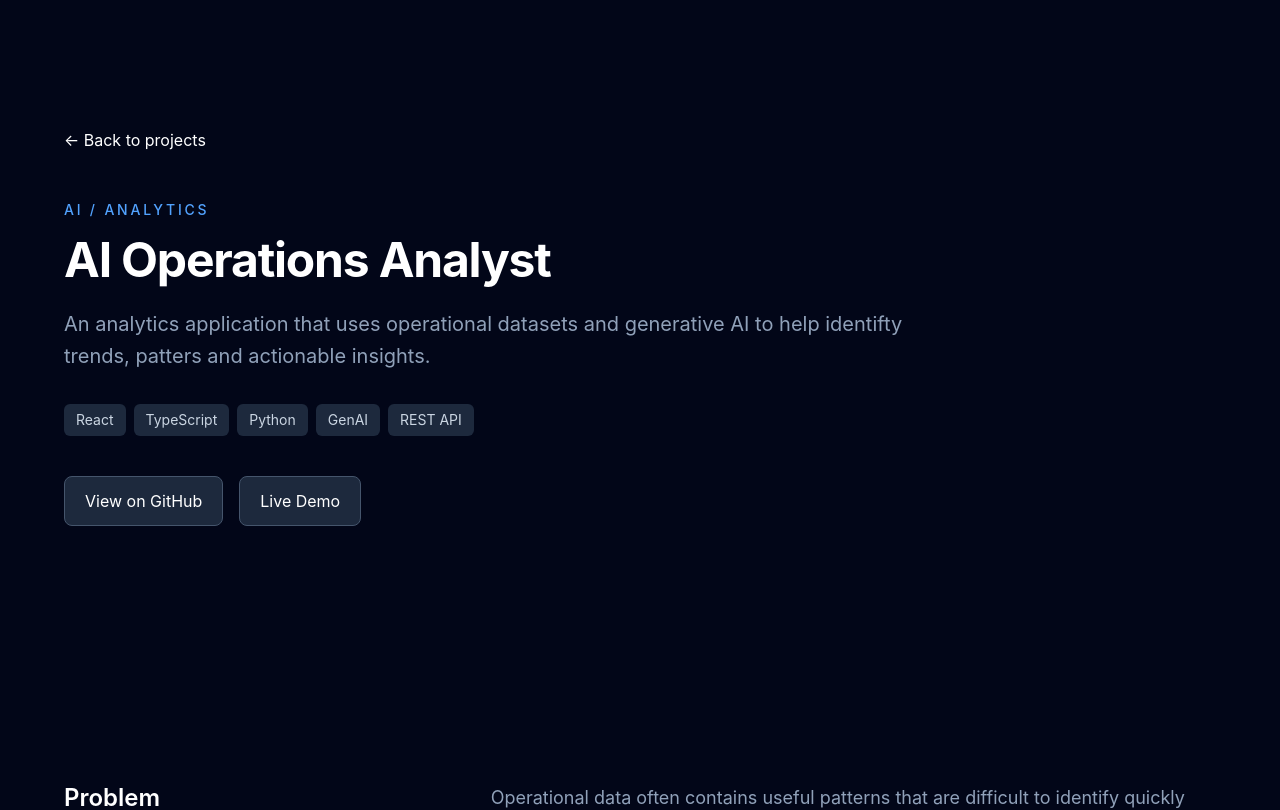
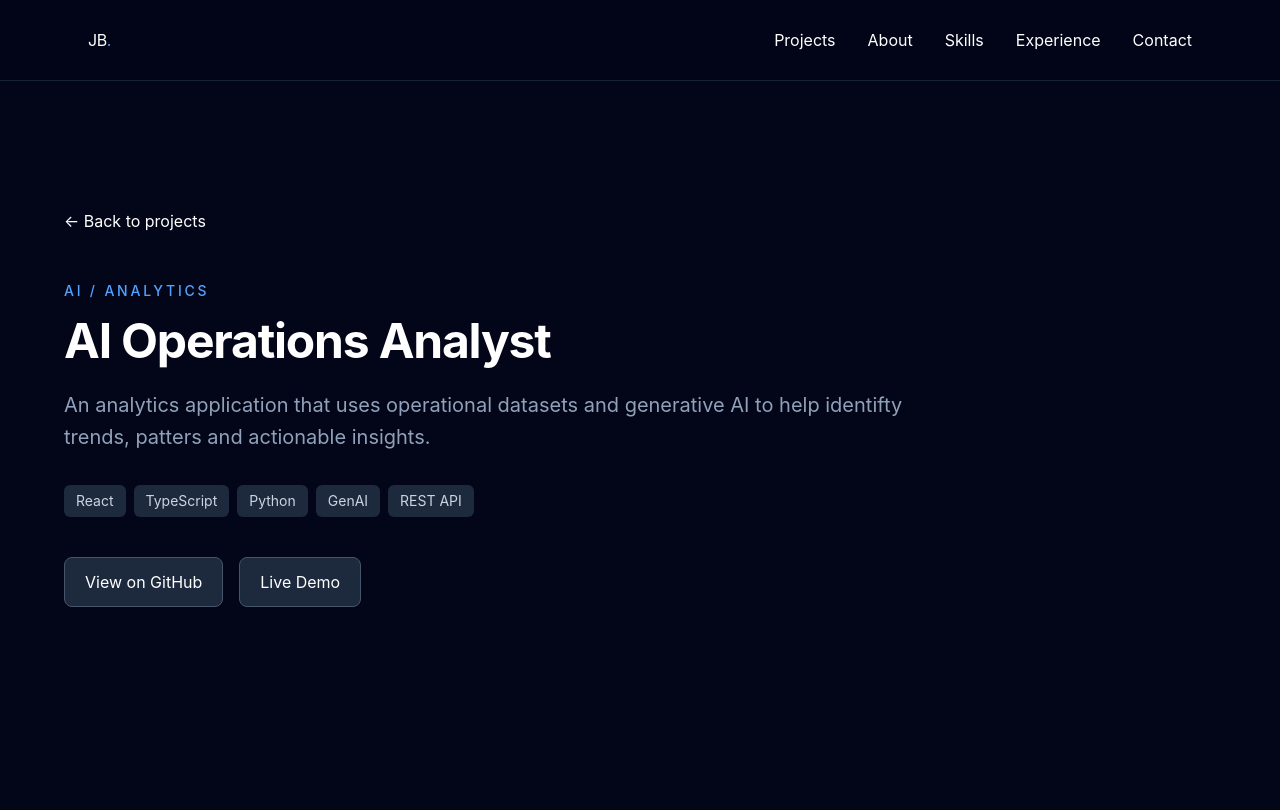
Before and after one commit to jburky15/portfolio-main, a React app: page /projects/ai-operations-analyst in a window 1280 px wide. Shown: the top 810 px of the page. Built offline with nearby package versions, Linux system fonts and the light colour scheme; the HTML template or start-up script is replaced by a standard one.

Commit message:
Fixed Links/Scrolling on main page, made a global layout

```diff
--- a/src/App.tsx
+++ b/src/App.tsx
@@ -1,5 +1,6 @@
 import { BrowserRouter, Route, Routes } from 'react-router-dom'
 
+import SiteLayout from './layouts/SiteLayout'
 import Home from './pages/Home'
 import ProjectPage from './pages/ProjectPage'
 
@@ -7,11 +8,13 @@ function App() {
   return (
     <BrowserRouter>
       <Routes>
-        <Route path="/" element={<Home />} />
-        <Route
-          path="/projects/:projectId"
-          element={<ProjectPage />}
-        />
+        <Route element={<SiteLayout />}>
+          <Route path="/" element={<Home />} />
+          <Route
+            path="/projects/:projectId"
+            element={<ProjectPage />}
+          />
+        </Route>
       </Routes>
     </BrowserRouter>
   )
--- a/src/components/Hero.tsx
+++ b/src/components/Hero.tsx
@@ -27,7 +27,7 @@ function Hero() {
                 <div className="mt-10 flex flex-wrap gap-4">
                     <a
                         href="#projects"
-                        className="rounded-lg bg-white px-6 py-3 text-sm font-medium text-slate-950 transition hover:-translate-y-0.5 hover:bg-slate-200"
+                        className="rounded-lg border border-slate-700 px-6 py-3 text-sm font-medium text-white transition hover:-translate-y-0.5 hover:bg-slate-900"
                     >
                         Check Out My Work
                     </a>
--- a/src/components/Navbar.tsx
+++ b/src/components/Navbar.tsx
@@ -1,4 +1,5 @@
 import { useState } from 'react'
+import { Link } from 'react-router-dom'
 
 function Navbar() {
     const [isMenuOpen, setIsMenuOpen] = useState(false)
@@ -11,47 +12,47 @@ function Navbar() {
         <header className="sticky top-0 z-50 border-b border-slate-800/80 bg-slate-950/90 backdrop-blur">
             <nav className="mx-auto flex h-20 max-w-6xl items-center justify-between px-6">
                 {/* Logo */}
-                <a
-                    href="#home"
+                <Link
+                    to="/"
                     onClick={closeMenu}
                     className="text-lg font-semibold tracking-tight text-white transition hover:text-blue-400"
                 >
                     JB<span className="text-blue-400">.</span>
-                </a>
+                </Link>
 
                 {/* Desktop Navigation */}
                 <div className="hidden items-center gap-8 md:flex">
-                    <a
-                        href="#projects"
+                    <Link
+                        to="#projects"
                         className="text-sm text-slate-400 transition hover:text-white"
                     >
                         Projects
-                    </a>
-                    <a
-                        href="#about"
+                    </Link>
+                    <Link
+                        to="#about"
                         className="text-sm text-slate-400 transition hover:text-white"
                     >
                         About
-                    </a>
-                    <a
-                        href='#skills'
+                    </Link>
+                    <Link
+                        to='#skills'
                         onClick={closeMenu}
                         className='text-sm text-slate-400 transition hover:text-white'
                     >
                         Skills
-                    </a>
-                    <a
-                        href="#experience"
+                    </Link>
+                    <Link
+                        to="#experience"
                         className="text-sm text-slate-400 transition hover:text-white"
                     >
                         Experience
-                    </a>
-                    <a
-                        href="#contact"
+                    </Link>
+                    <Link
+                        to="#contact"
                         className="text-sm text-slate-400 transition hover:text-white"
                     >
                         Contact
-                    </a>
+                    </Link>
                 </div>
 
                 {/* Mobile Menu Button */}
@@ -92,8 +93,8 @@ function Navbar() {
                     }`}
                 >
                     <div className="mx-auto flex max-w-6xl flex-col px-6 py-4">
-                        <a
-                            href="#projects"
+                        <Link
+                            to="#projects"
                             onClick={closeMenu}
                             className={`py-3 text-sm text-slate-300 transition-all duration-300 ${
                                 isMenuOpen
@@ -102,9 +103,9 @@ function Navbar() {
                             } hover:text-white`}
                         >
                             Projects
-                        </a>
-                        <a
-                            href="#about"
+                        </Link>
+                        <Link
+                            to="#about"
                             onClick={closeMenu}
                             className={`py-3 text-sm text-slate-300 transition-all duration-300 ${
                                 isMenuOpen
@@ -113,9 +114,9 @@ function Navbar() {
                             } hover:text-white`}
                         >
                             About
-                        </a>
-                        <a
-                            href='#skills'
+                        </Link>
+                        <Link
+                            to='#skills'
                             onClick={closeMenu}
                             className={`py-3 text-sm text-slate-300 transition-all duration-300 ${
                                 isMenuOpen
@@ -124,9 +125,9 @@ function Navbar() {
                             } hover:text-white`}
                         >
                             Skills
-                        </a>
-                        <a
-                            href="#experience"
+                        </Link>
+                        <Link
+                            to="#experience"
                             onClick={closeMenu}
                             className={`py-3 text-sm text-slate-300 transition-all duration-300 ${
                                 isMenuOpen
@@ -135,9 +136,9 @@ function Navbar() {
                             } hover:text-white`}
                         >
                             Experience
-                        </a>
-                        <a
-                            href="#contact"
+                        </Link>
+                        <Link
+                            to="#contact"
                             onClick={closeMenu}
                             className={`py-3 text-sm text-slate-300 transition-all duration-300 ${
                                 isMenuOpen
@@ -146,7 +147,7 @@ function Navbar() {
                             } hover:text-white`}
                         >
                             Contact
-                        </a>
+                        </Link>
                     </div>
                 </div>
         </header>
--- /dev/null
+++ b/src/components/ScrollToHash.tsx
@@ -0,0 +1,31 @@
+import { useEffect } from 'react'
+import { useLocation } from 'react-router-dom'
+
+function ScrollToHash () {
+    const location = useLocation()
+
+    useEffect(() => {
+        if (!location.hash) {
+            window.scrollTo({
+                top: 0,
+                behavior: 'smooth',
+            })
+
+            return
+        }
+
+        const element = document.getElementById(
+            location.hash.substring(1),
+        )
+
+        if (element) {
+            element.scrollIntoView({
+                behavior: 'smooth',
+            })
+        }
+    }, [location])
+
+    return null
+}
+
+export default ScrollToHash
--- /dev/null
+++ b/src/layouts/SiteLayout.tsx
@@ -0,0 +1,17 @@
+import { Outlet } from 'react-router-dom'
+import Navbar from '../components/Navbar'
+import Footer from '../components/Footer'
+import ScrollToHash from '../components/ScrollToHash'
+
+function SiteLayout() {
+    return (
+        <div className="min-h-screen bg-slate-950 text-white">
+            <ScrollToHash />
+            <Navbar />
+            <Outlet />
+            <Footer />
+        </div>
+    )
+}
+
+export default SiteLayout
--- a/src/pages/Home.tsx
+++ b/src/pages/Home.tsx
@@ -1,17 +1,13 @@
-import Navbar from '../components/Navbar'
 import Hero from '../components/Hero'
 import FeaturedProjects from '../components/FeaturedProjects'
 import About from '../components/About'
 import Skills from '../components/Skills'
 import Experience from '../components/Experience'
 import Contact from '../components/Contact'
-import Footer from '../components/Footer'
 
 function Home() {
   return (
     <div className="min-h-screen bg-slate-950 text-white">
-      <Navbar />
-
       <main>
         <Hero />
         <FeaturedProjects />
@@ -20,8 +16,6 @@ function Home() {
         <Experience />
         <Contact />
       </main>
-
-      <Footer />
     </div>
   )
 }
--- a/src/pages/ProjectPage.tsx
+++ b/src/pages/ProjectPage.tsx
@@ -11,7 +11,7 @@ function ProjectPage() {
 
   if (!project) {
     return (
-      <main className="min-h-screen bg-slate-950 text-white">
+      <main>
         <Section>
           <h1 className="text-4xl font-bold">
             Project not found
@@ -33,7 +33,7 @@ function ProjectPage() {
   }
 
   return (
-    <main className="min-h-screen bg-slate-950 text-white">
+    <main>
       <Section>
         <Link
           to="/#projects"
```
